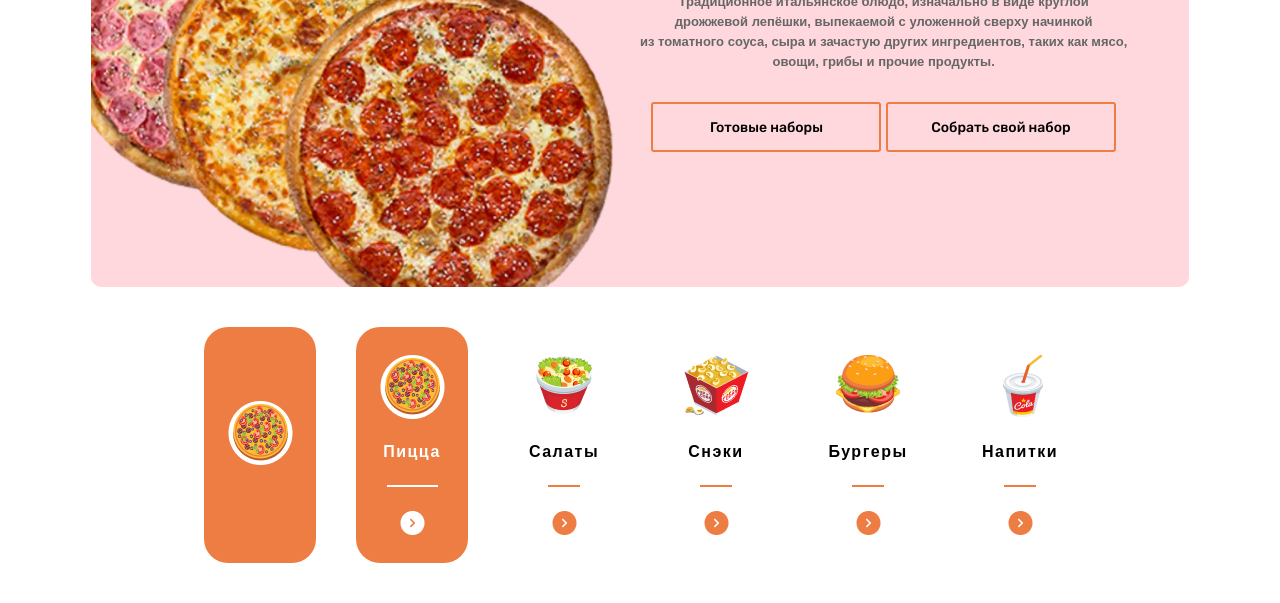
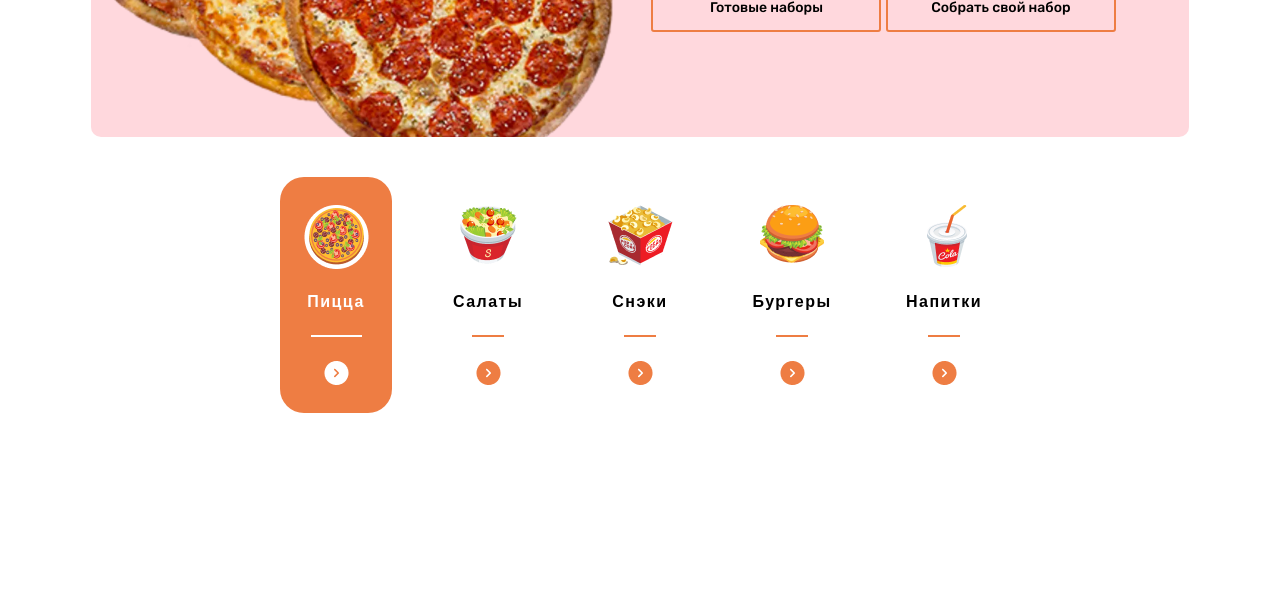
Before and after one commit to Frizzzzzzzzz/fizzza, a website: page public/menupol.html in a window 1280 px wide. Shown: the part 448-1051 px from the top of the page. After the commit the page ends 901 px from the top, so only its background shows below. Drawn offline with Linux system fonts and the light colour scheme; no server answers; a web font is replaced by a local one.

Commit message:
fix-section

```diff
--- a/public/menupol.html
+++ b/public/menupol.html
@@ -42,9 +42,6 @@
              </div>
           </div>
         <section class="food-class-blocks">
-            <button class="food-class-block-orange">
-                <img class="pizza-img" src="assets\Pizza icon.png" alt="">
-        <section class="food-class-blocks">
             <button class="food-class-block-orange" onclick="showSection('pizza-container')">
                 <img class="pizza-img" src="assets/Pizza icon.png" alt="">
                 <p>Пицца</p>
--- a/public/styles/menupol.css
+++ b/public/styles/menupol.css
@@ -260,7 +260,6 @@
    }
 
 .back-img {
-  margin-top: 150px;
     max-width: calc(100% - 70px); /* Ограничиваем ширину изображения с учетом отступов */
     height: 385px; /* Высота автоматически подстраивается */
     min-height: 385px; /* Устанавливаем минимальную высоту изображения равной высоте контейнера */
@@ -278,7 +277,7 @@
      justify-content: center;
      align-items: center;
      font-family: 'Montserrat-Medium', sans-serif;
-     top: 400px;
+     top: 280px;
      line-height: 20px;
       position: absolute;
      transform: translate();
```
